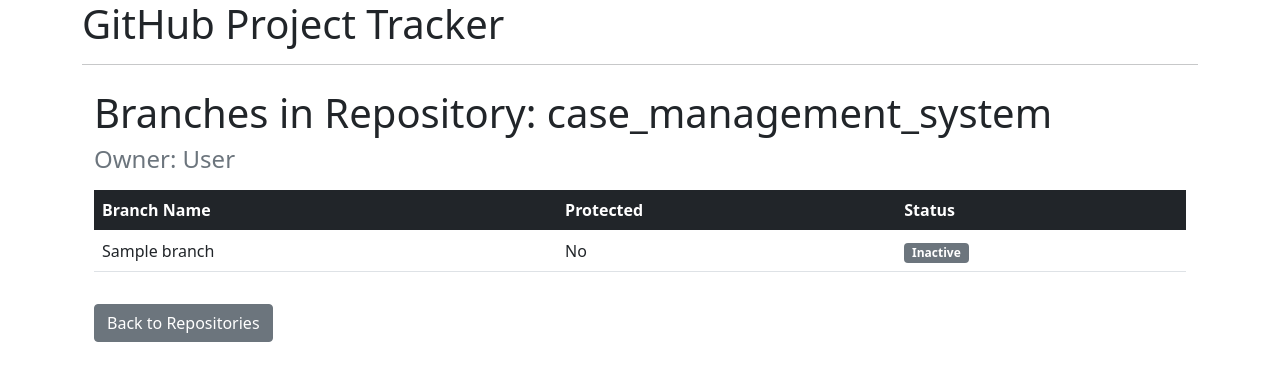
After one commit to byronkidega/github_tracker, a Flask app: template app/templates/branches.html in a window 1280 px wide. The commit adds this page. Shown: the top 381 px of the page. Run offline with Flask 3, Linux system fonts and the light colour scheme; the template is opened without the code that fills it: values that come from a table or form of the project are taken from there, most other values are stand-ins (such as "Sample title", 1, 10 or a date in 2020); some libraries are stand-ins or nearby versions.

Commit message:
Implemented Milestone 4: Branch Management

```diff
--- a/app/models.py
+++ b/app/models.py
@@ -4,6 +4,7 @@
 
 class Repository(db.Model):
     id = db.Column(db.Integer, primary_key=True)
+    owner = db.Column(db.String(255), nullable=False)
     name = db.Column(db.String(100), nullable=False)
     description = db.Column(db.String(255), nullable=True)
     created_at = db.Column(db.DateTime, nullable=False)
--- /dev/null
+++ b/app/templates/branches.html
@@ -0,0 +1,36 @@
+{% extends "base.html" %}
+
+{% block content %}
+<div class="container mt-4">
+    <h1>Branches in Repository: {{ repository.name }}</h1>
+    <h4 class="text-muted">Owner: {{ user_fullname }}</h4> <!-- 🔹 Display Repo Owner -->
+
+    <table class="table table-hover mt-3">
+        <thead class="table-dark">
+            <tr>
+                <th>Branch Name</th>
+                <th>Protected</th>
+                <th>Status</th>
+            </tr>
+        </thead>
+        <tbody>
+            {% for branch in branches %}
+            <tr class="{% if branch.active %}table-success{% elif branch.recently_merged %}table-warning{% endif %}">
+                <td>{{ branch.name }}</td>
+                <td>{{ "Yes" if branch.protected else "No" }}</td>
+                <td>
+                    {% if branch.active %}
+                    <span class="badge bg-primary">Active</span>
+                    {% elif branch.recently_merged %}
+                    <span class="badge bg-warning">Recently Merged</span>
+                    {% else %}
+                    <span class="badge bg-secondary">Inactive</span>
+                    {% endif %}
+                </td>
+            </tr>
+            {% endfor %}
+        </tbody>
+    </table>
+    <a href="{{ url_for('main.repositories') }}" class="btn btn-secondary mt-3">Back to Repositories</a>
+</div>
+{% endblock %}
```
Also changed, not shown: app/routes.py (+56 -1 lines), app/templates/repositories.html (+8 -0 lines), migrations/versions/d3903fd7de10_initial_migration.py (renamed from migrations/versions/f5dff20cc8e6_initial_migration.py, +4 -3 lines), instance/github_tracker.db.
